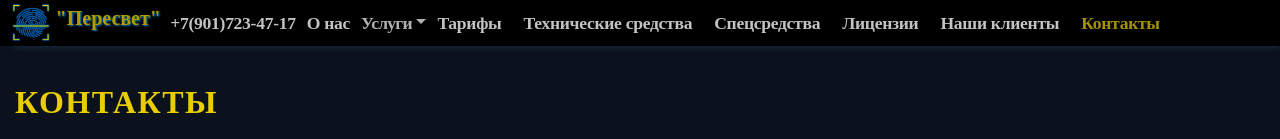
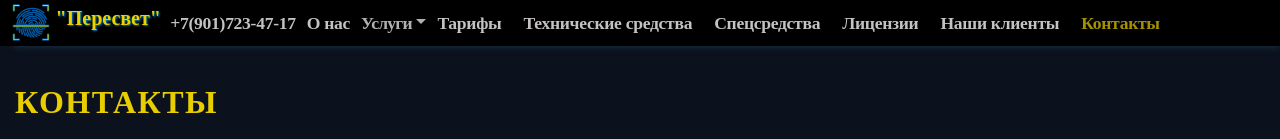
Before and after one commit to AnigalHub/Valencia, a Nuxt app: page /contact in a window 1280 px wide. Shown: the top 139 px of the page. Built offline with nearby package versions, Linux system fonts and the light colour scheme.

Commit message:
изменен цвет названия компании в меню

```diff
--- a/components/navbar.vue
+++ b/components/navbar.vue
@@ -86,7 +86,8 @@
   $displayBlock:block;
   $colorBodyText: #b1afaf;
   $colorSelection: #a89815;
-  $shade_2: #9a8d20;
+  $shade: #9a8d20;
+  $colorNameCompany:#b8a92a;
   $boxShadowDropdown: 7px 7px 7px -7px rgba(34, 60, 80, .9);
 
   //вид меню на большом экране (отступы)
@@ -119,7 +120,7 @@
       }
       //название компании в логотипе
       .name_brand{
-        color: $shade_2;
+        color: $colorNameCompany;
         text-shadow: 1px 1px 2px #387fac;
         vertical-align: middle;
         font-size: 1.25rem;
@@ -135,7 +136,7 @@
     //все кнопки (кроме кнопки "Услуги" и кнопок в dropdown),номер телефона
     .nav-link, .telephone{letter-spacing: -.3px;}
     //активные кнопки
-    .nav-link-active{color: $shade_2 !important;}
+    .nav-link-active{color: $shade !important;}
     //все кнопки (кроме кнопок в dropdown)
     .nav-link, .telephone, .dropdown-toggle{font-size: 1.2rem;}
     //наведение на любую кнопку меню, кнопка "Услуги" - в открытом виде
```
